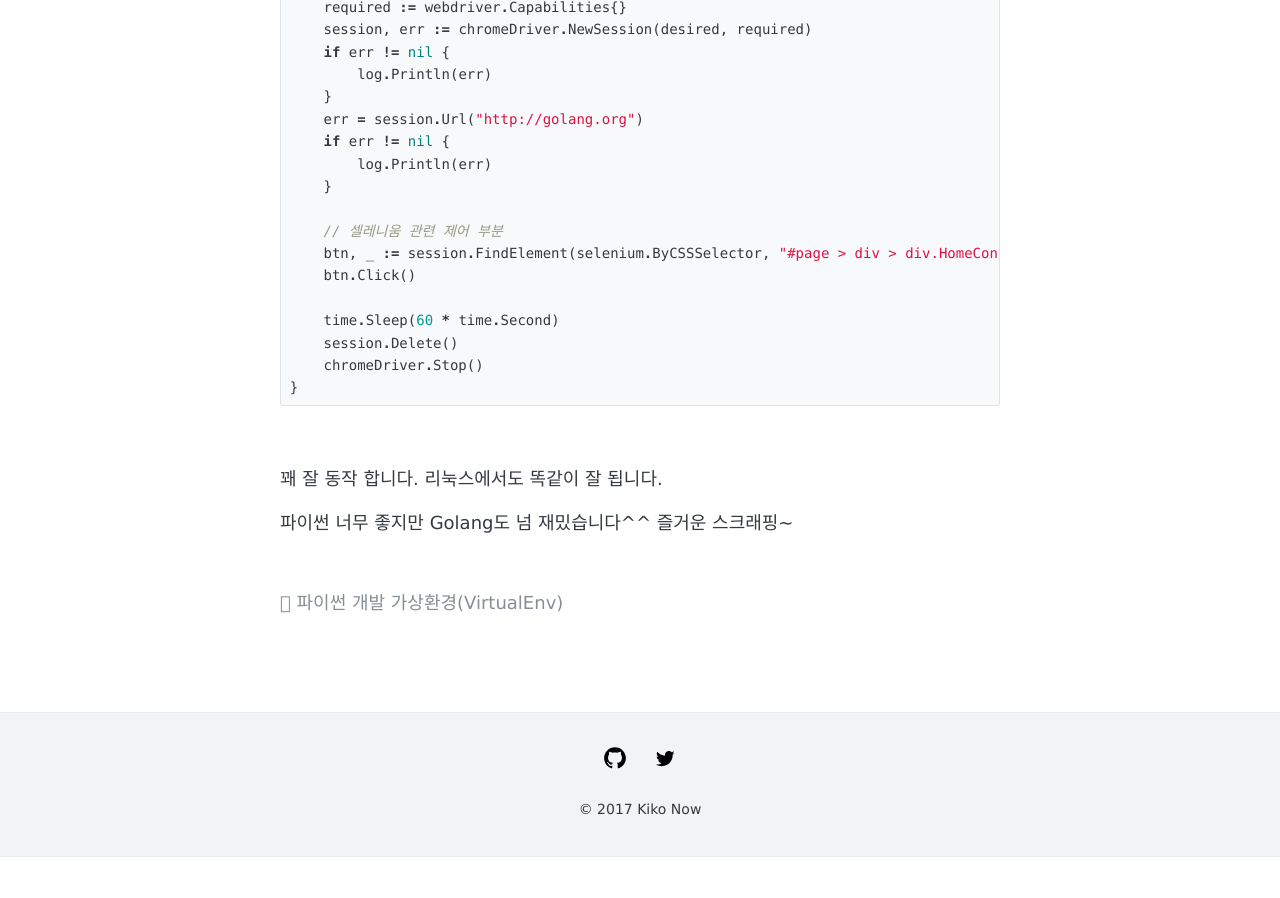
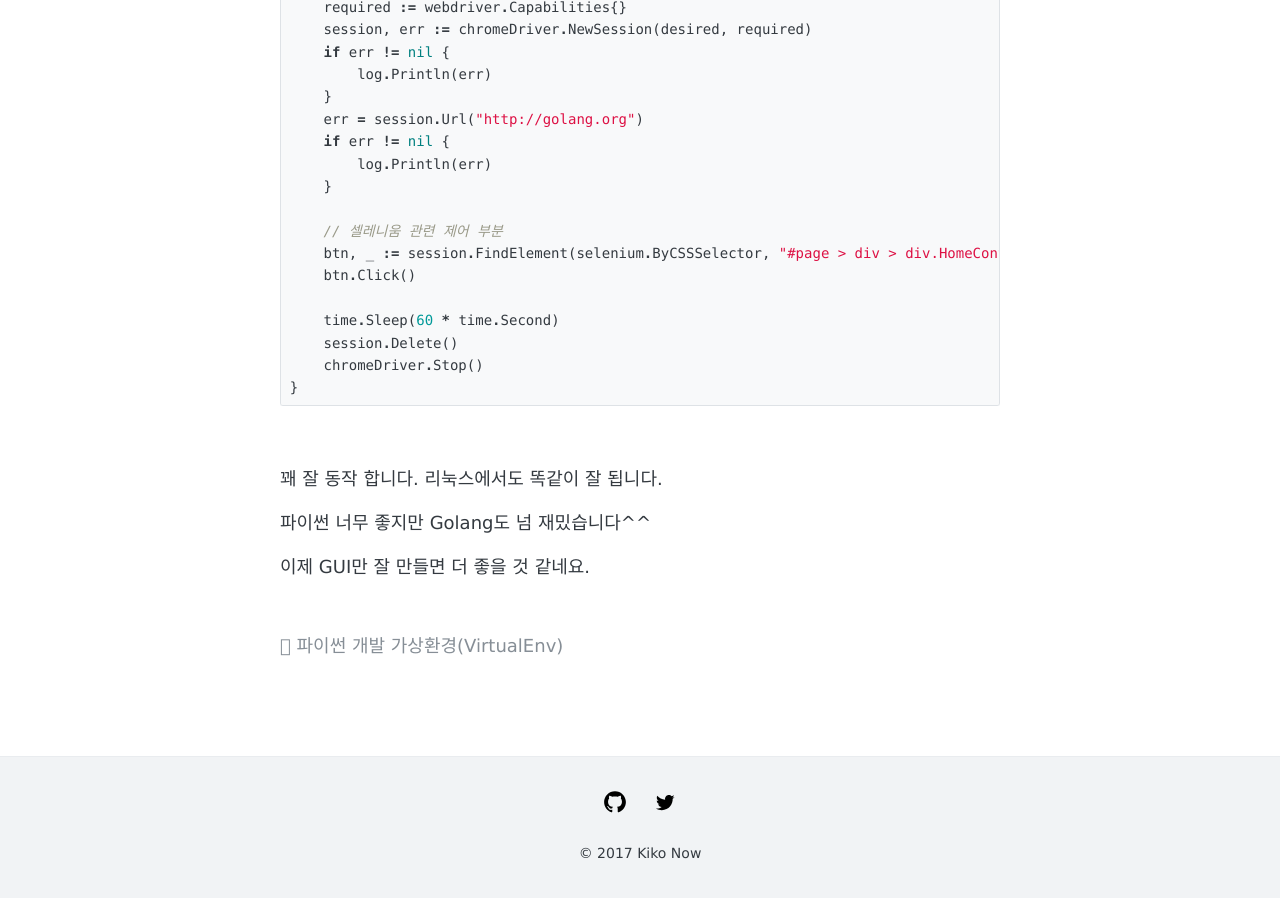
Before and after one commit to anifilm/anifilm.github.io, a Jekyll site: the page built from _posts/2020-07-02-golang-selenium.md, in a window 1280 px wide and 900 px high, scrolled down 1934 px. Built offline with Jekyll 4.4.1, drawn with Linux system fonts in a browser that asks for light colours; before the commit the page ends 2791 px from its top, so only the background shows below that.

Commit message:
Update 2020-07-02-golang-selenium.md

```diff
--- a/_posts/2020-07-02-golang-selenium.md
+++ b/_posts/2020-07-02-golang-selenium.md
@@ -97,4 +97,6 @@ func main() {
 
 꽤 잘 동작 합니다. 리눅스에서도 똑같이 잘 됩니다.
 
-파이썬 너무 좋지만 Golang도 넘 재밌습니다^^ 즐거운 스크래핑~
+파이썬 너무 좋지만 Golang도 넘 재밌습니다^^
+
+이제 GUI만 잘 만들면 더 좋을 것 같네요.
```
